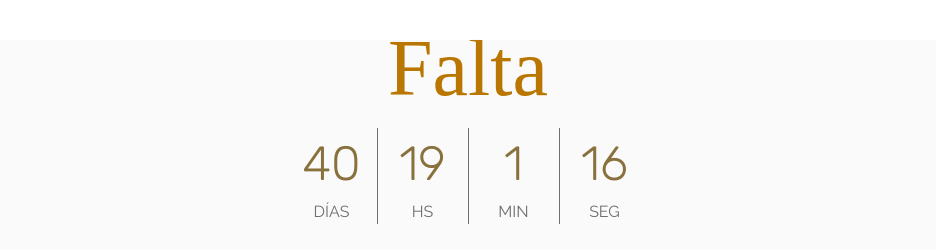
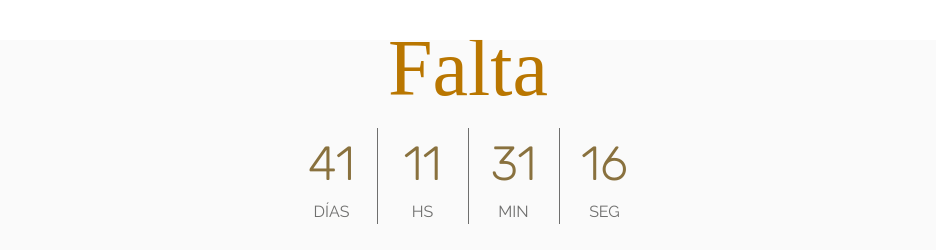
Before and after one commit to kamorenoza/invitacion, a React (Vite) app: page / in a window 1280 px wide. Shown: the part 840-1090 px from the top of the page, without its empty margins (172-1108 px from the left). Built offline with nearby package versions, Linux system fonts and the light colour scheme; a web font is replaced by a local one.

Commit message:
Antes del deploy

```diff
--- a/src/components/Counter.jsx
+++ b/src/components/Counter.jsx
@@ -2,7 +2,7 @@ import { useEffect, useState } from 'react'
 import './Counter.scss'
 
 function Counter() {
-  const targetDate = '2025-08-25T00:00:00'
+  const targetDate = '2025-08-25T16:30:00'
   const [timeLeft, setTimeLeft] = useState({})
 
   useEffect(() => {
```
